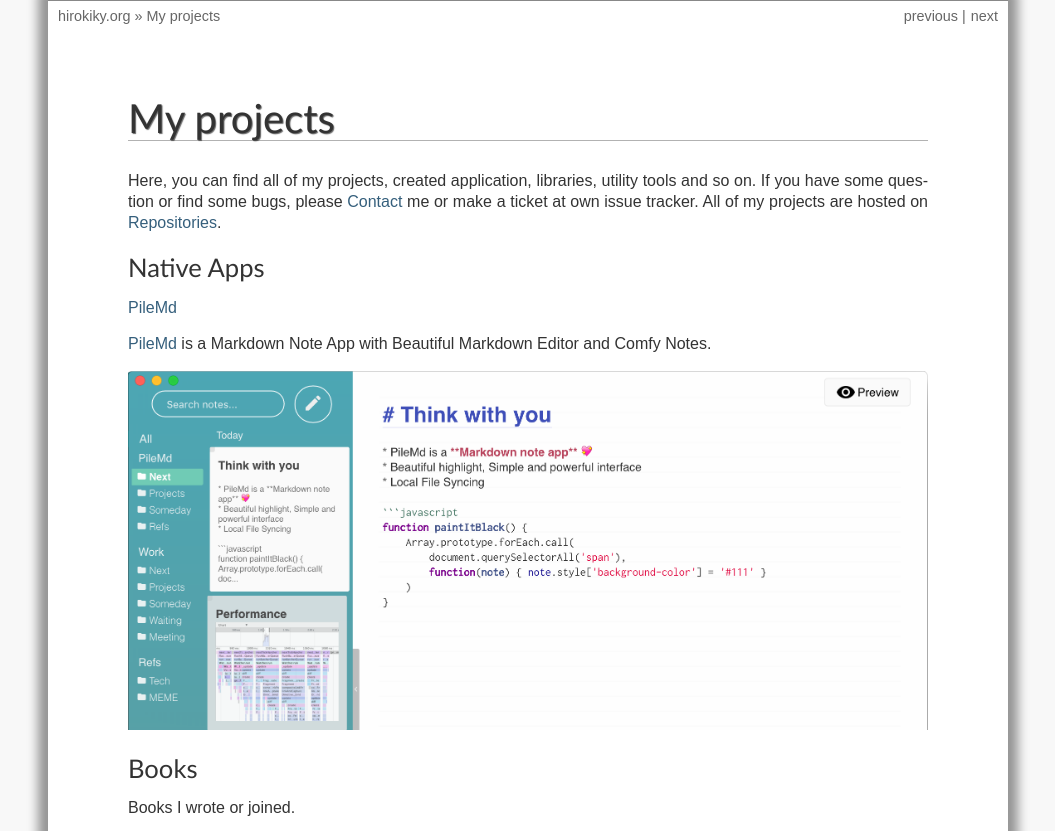
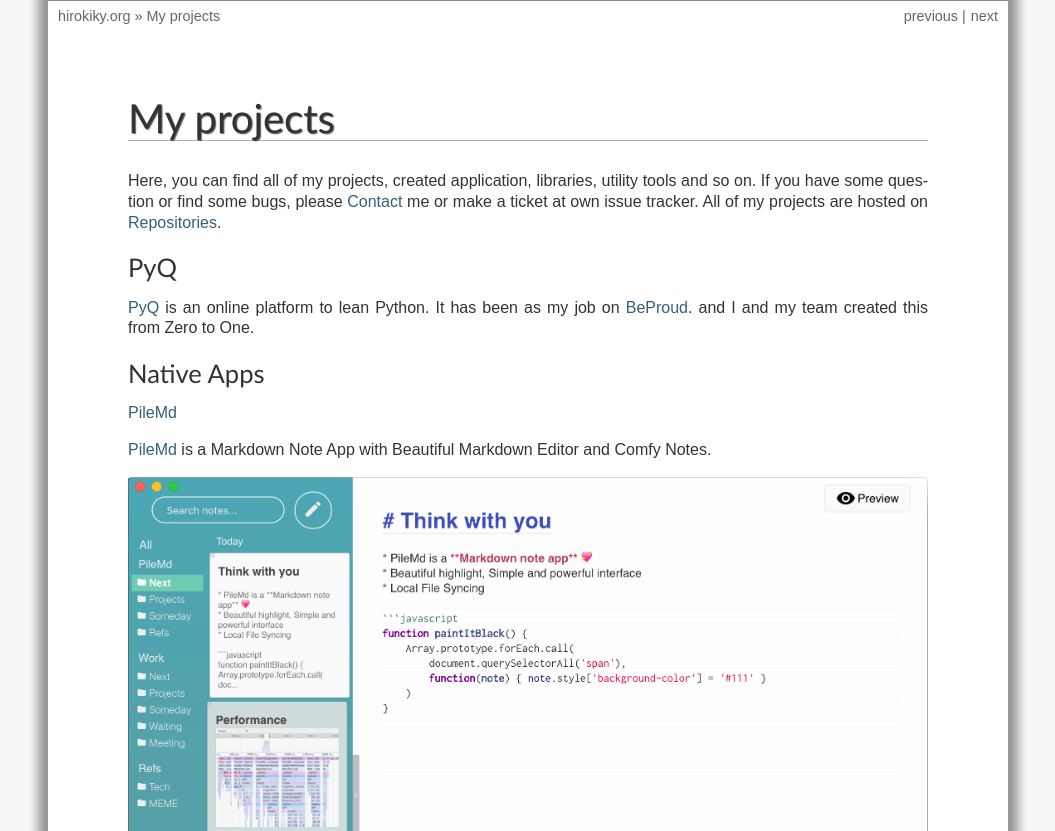
Before and after one commit to hirokiky/hirokiky-www, a Sphinx documentation site: the page built from source/projects.rst, in a window 1280 px wide and 900 px high, cut to the strip 0-831 px from the top of the window. Shown: the whole strip, without its empty margins (112-1167 px from the left). Built offline with Sphinx 7.4.7, drawn with Linux system fonts in a browser that asks for light colours.

Commit message:
Added pyq to projects

```diff
--- a/source/projects.rst
+++ b/source/projects.rst
@@ -4,6 +4,12 @@
 Here, you can find all of my projects, created application, libraries, utility tools and so on.
 If you have some question or find some bugs, please :ref:`contact` me
 or make a ticket at own issue tracker. All of my projects are hosted on :ref:`repositories`.
+
+PyQ
+-------
+
+`PyQ <https://pyq.jp/>`_ is an online platform to lean Python.
+It has been as my job on `BeProud <http://berpoud.jp>`_. and I and my team created this from Zero to One.
 
 Native Apps
 -----------
```
